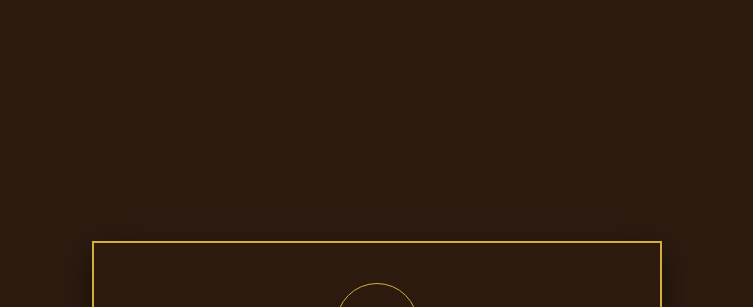
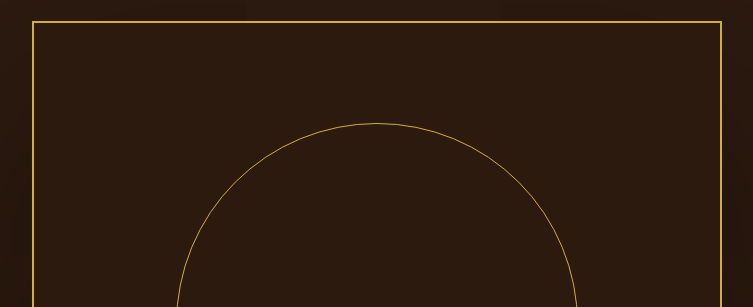
Before and after one commit to yarmoktailor-ux/App-, a plain HTML site: page index.html in a window 1280 px wide. Shown: the top 307 px of the page, without its empty margins (263-1016 px from the left). Drawn offline with Linux system fonts and the light colour scheme.

Commit message:
Update index.html

```diff
--- a/index.html
+++ b/index.html
@@ -19,11 +19,11 @@
         .container {
             /* إطار ذهبي نحيف */
             border: 2px solid #D4AF37;
-            padding: 40px;
+            padding: 100px;
             text-align: center;
-            max-width: 500px;
+            max-width: 1000px;
             background-color: rgba(45, 27, 16, 0.8);
-            box-shadow: 0 10px 30px rgba(0,0,0,0.5);
+            box-shadow: 0 100px 300px rgba(0,0,0,0.5);
         }
 
         h1 {
@@ -38,8 +38,8 @@
         }
 
         .logo-placeholder {
-            width: 80px;
-            height: 80px;
+            width: 400px;
+            height: 400px;
             border: 1px solid #D4AF37;
             border-radius: 50%;
             margin: 0 auto 20px;
```
